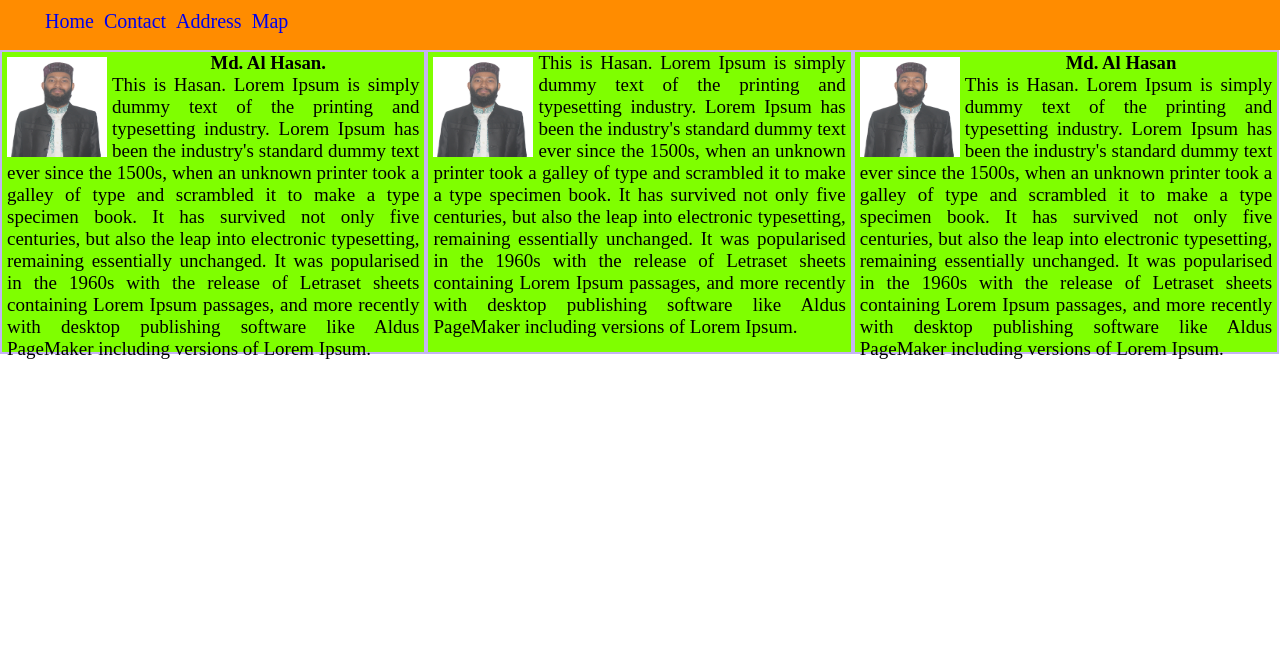
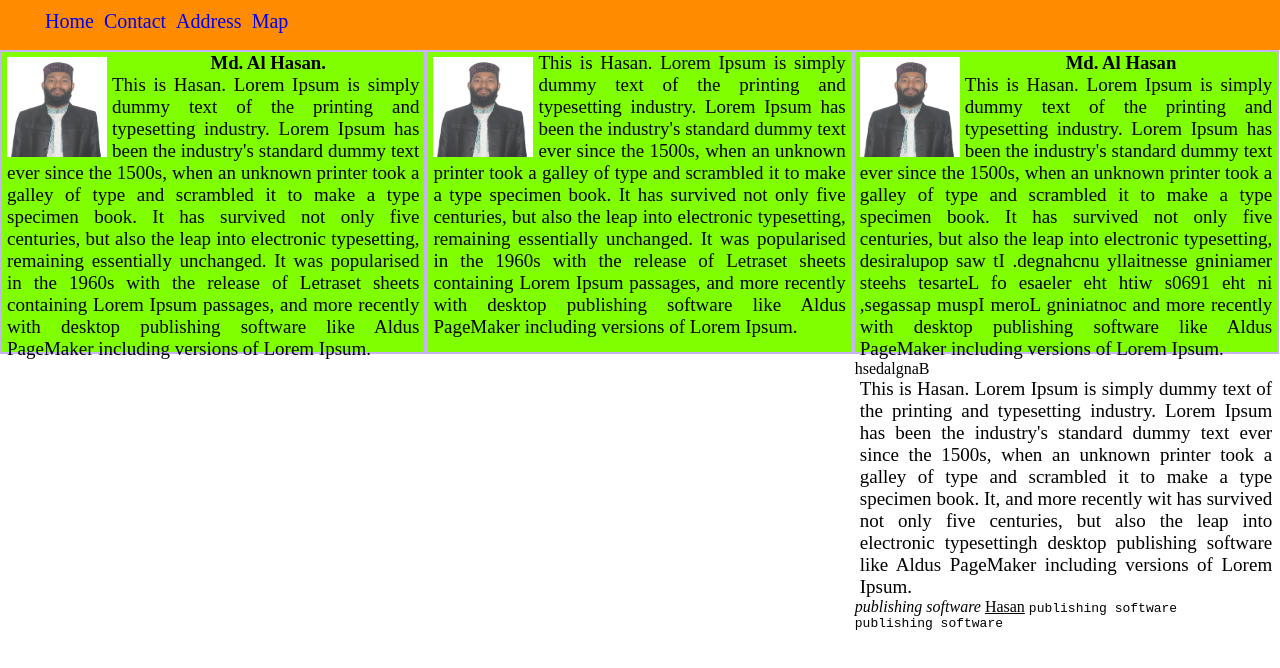
Before and after one commit to mdalhas/HTML, a plain HTML site: page Nab_Bar-2.html in a window 1280 px wide. Drawn offline with Linux system fonts and the light colour scheme.

Commit message:
Update Nab_Bar-2.html

```diff
--- a/Nab_Bar-2.html
+++ b/Nab_Bar-2.html
@@ -90,9 +90,22 @@
         <p>This is Hasan. Lorem Ipsum is simply dummy text of the printing and typesetting industry. Lorem Ipsum has been the
             industry's standard dummy text ever since the 1500s, when an unknown printer took a galley of type and scrambled
             it to make a type specimen book. It has survived not only five centuries, but also the leap into electronic
-            typesetting, remaining essentially unchanged. It was popularised in the 1960s with the release of Letraset
-            sheets containing Lorem Ipsum passages, and more recently with desktop publishing software like Aldus PageMaker
+            typesetting, <bdo dir="rtl">remaining essentially unchanged. It was popularised in the 1960s with the release of Letraset
+                sheets containing Lorem Ipsum passages,</bdo>  and more recently with desktop publishing software like Aldus PageMaker
             including versions of Lorem Ipsum.</p>
+
+            <bdo dir="rtl">Bangladesh</bdo>
+                <blockquote cite=""><p>This is Hasan. Lorem Ipsum is simply dummy text of the printing and typesetting industry. Lorem Ipsum has been the
+                industry's standard dummy text ever since the 1500s, when an unknown printer took a galley of type and scrambled
+                it to make a type specimen book.  It,  and more recently wit has survived not only five centuries, but also the leap into electronic
+                typesettingh desktop publishing software like Aldus PageMaker
+                including versions of Lorem Ipsum.</p>
+                </blockquote>
+                <em>publishing software</em>
+                <ins >Hasan</ins>
+                <kbd>publishing software</kbd>
+                <pre>publishing software</pre>
     </div>
+
 </body>
 </html>
```
